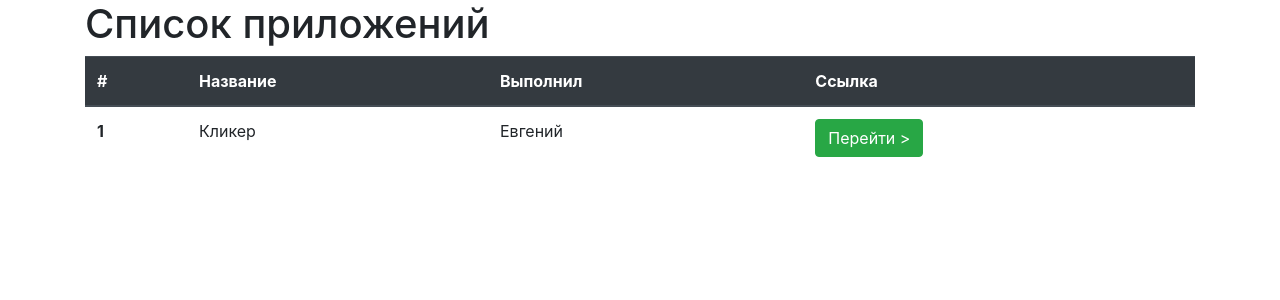
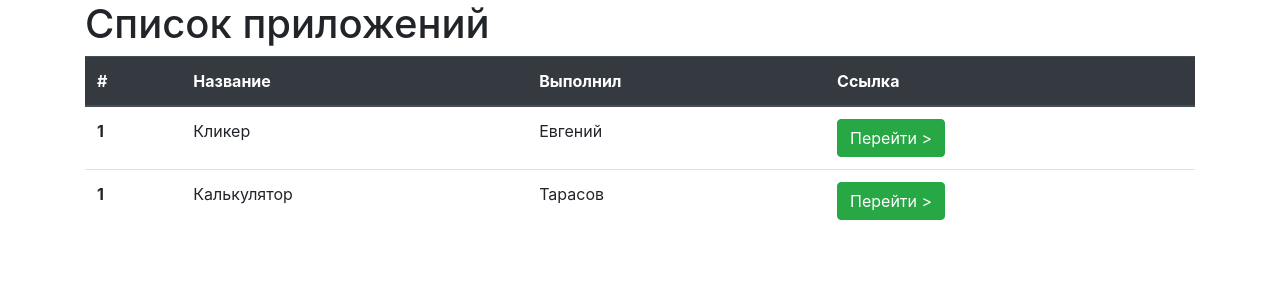
Before and after one commit to evgeny-s/tms-graduation-project, a React (Create React App) app: page / in a window 1280 px wide. Shown: the top 300 px of the page. Built offline with nearby package versions, Linux system fonts and the light colour scheme.

Commit message:
added app

```diff
--- a/src/App.js
+++ b/src/App.js
@@ -1,6 +1,7 @@
 import React, {Component} from 'react';
 import {BrowserRouter as Router, Route} from "react-router-dom";
 import 'bootstrap/dist/css/bootstrap.min.css';
+import Calculator from './applications/Tarasov_calc';
 
 import Clicker from './applications/clicker';
 import AppsTable from './AppsTable';
@@ -12,6 +13,7 @@ class App extends Component {
         <div className="container">
           <Route path="/" exact component={AppsTable} />
           <Route path="/app1" exact component={Clicker}/>
+          <Route path="/Igor_Tarasov" exact component={Calculator}/>
         </div>
       </Router>
     );
--- a/src/AppsTable.js
+++ b/src/AppsTable.js
@@ -22,6 +22,12 @@ function AppsTable() {
           <td>Евгений</td>
           <td><Link className="btn btn-success" to="/app1">Перейти {'>'}</Link></td>
         </tr>
+        <tr>
+          <th scope="row">1</th>
+          <td>Калькулятор</td>
+          <td>Тарасов</td>
+          <td><Link className="btn btn-success" to="/Igor_Tarasov">Перейти {'>'}</Link></td>
+        </tr>
         </tbody>
       </table>
     </div>
--- /dev/null
+++ b/src/applications/Tarasov_calc/index.js
@@ -0,0 +1,11 @@
+import React from 'react';
+
+import withHeader from './../../hocs/withHeader';
+
+function Calculator() {
+  return (
+    <div>Example of clicker app</div>
+  );
+}
+
+export default withHeader(Calculator);
```
